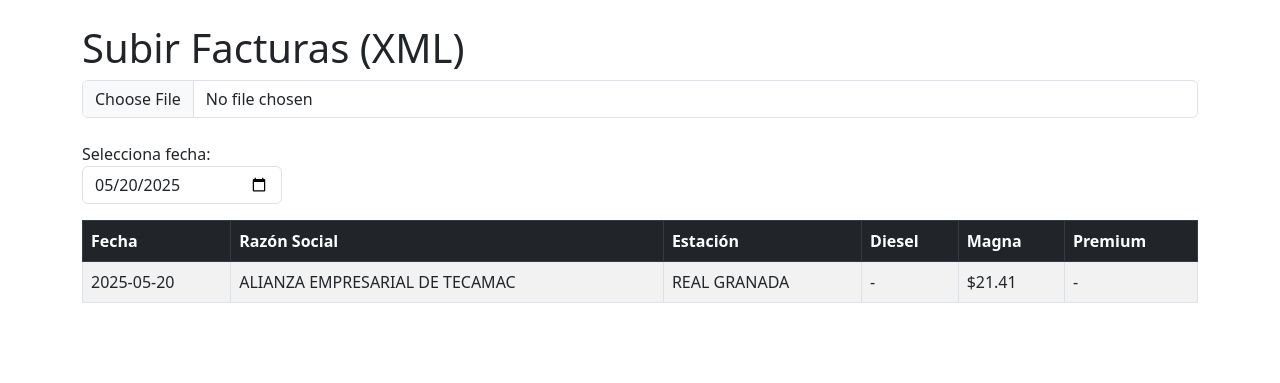
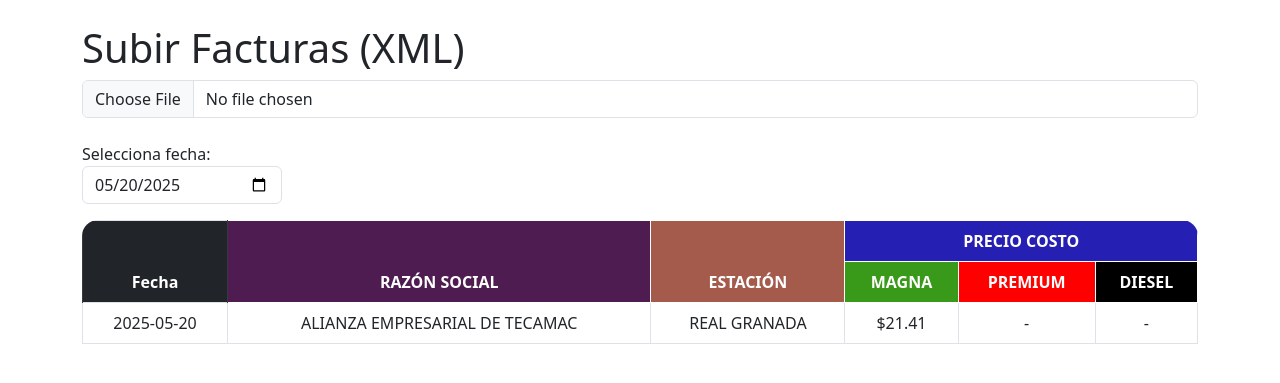
Before and after one commit to ContaFullgas/MODULOCOSTOS, a PHP site: page / in a window 1280 px wide. Shown: the top 383 px of the page. Run offline with PHP 8.4, Linux system fonts and the light colour scheme; data comes from the database, SQL or seed files in the repository.

Commit message:
se agrego una parte de los estilos que diseño Marisol a la tabla

```diff
--- a/index.php
+++ b/index.php
@@ -8,6 +8,7 @@ date_default_timezone_set('America/Mexico_City');
     <meta charset="UTF-8">
     <title>Subida de Documentos</title>
     <link href="https://cdn.jsdelivr.net/npm/bootstrap@5.3.0/dist/css/bootstrap.min.css" rel="stylesheet">
+    <link rel="stylesheet" href="style.css">
 </head>
 <body class="container py-4">
     <h1>Subir Facturas (XML)</h1>
--- /dev/null
+++ b/style.css
@@ -0,0 +1,22 @@
+.Estacion {
+  background-color: #1F4E79;
+  color: white; }
+
+    .Magna {
+       background-color: #4CAF50;
+       color: white; }
+
+    .Diesel {
+      background-color: #616161;
+      color: white; }
+
+    .Premium {
+      background-color: #F44336;
+      color: white; }
+
+    .RazonSocial {
+       background-color: #00BCD4;
+       color: white; }
+
+    .table thead th {
+       text-align: center; }
--- a/tabla_precios.php
+++ b/tabla_precios.php
@@ -28,27 +28,31 @@ if ($result === false) {
 ?>
 
 <?php if ($result->num_rows > 0): ?>
-    <div class="table-responsive">
-        <table class="table table-striped table-bordered">
-            <thead class="table-dark">
+    <div class="table-responsive rounded-4">
+        <table class="table table-bordered table-hover align-middle  text-center table-hover">
+            <thead>
                 <tr>
-                    <th>Fecha</th>
-                    <th>Razón Social</th>
-                    <th>Estación</th>
-                    <th>Diesel</th>
-                    <th>Magna</th>
-                    <th>Premium</th>
+                    <th class="table-dark" rowspan="2">Fecha</th>
+                    <th class="RazonSocial border border-white" style="background-color: #4F1C51; color: white;" rowspan="2">RAZÓN SOCIAL</th>
+                    <th class="Estacion border border-white" style="background-color: #A55B4B; color: white;" rowspan="2">ESTACIÓN</th>
+                    <th class="border border-white" colspan="3" style="background-color: #261FB3; color: white;">PRECIO COSTO</th>
+                </tr>
+                <tr>
+                    <th class="Magna border border-white" style="background-color: #399918; color: white;">MAGNA</th>
+                    <th class="Premium border border-white" style="background-color: #FF0000; color: white;">PREMIUM</th>
+                    <th class="Diesel border border-white" style="background-color: black; color: white;">DIESEL</th>
                 </tr>
             </thead>
+
             <tbody>
                 <?php while($row = $result->fetch_assoc()): ?>
                 <tr>
                     <td><?= htmlspecialchars(substr($row['fecha'], 0, 10)) ?></td>
                     <td><?= htmlspecialchars($row['razon_social']) ?></td>
                     <td><?= htmlspecialchars($row['estacion']) ?></td>
-                    <td><?= $row['diesel'] !== null ? '$' . number_format($row['diesel'], 2) : '-' ?></td>
                     <td><?= $row['magna'] !== null ? '$' . number_format($row['magna'], 2) : '-' ?></td>
                     <td><?= $row['premium'] !== null ? '$' . number_format($row['premium'], 2) : '-' ?></td>
+                    <td><?= $row['diesel'] !== null ? '$' . number_format($row['diesel'], 2) : '-' ?></td>
                 </tr>
                 <?php endwhile; ?>
             </tbody>
```
